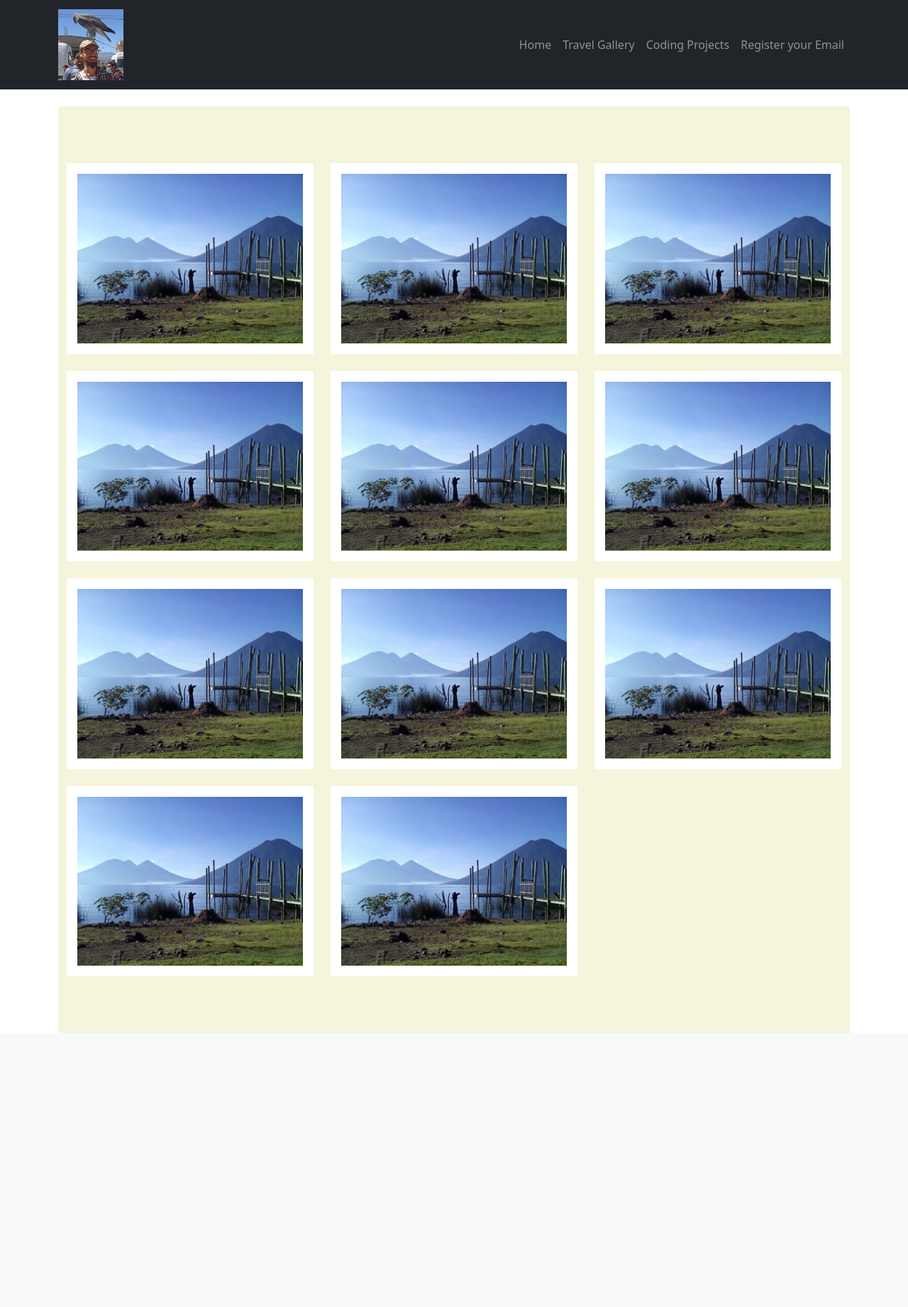
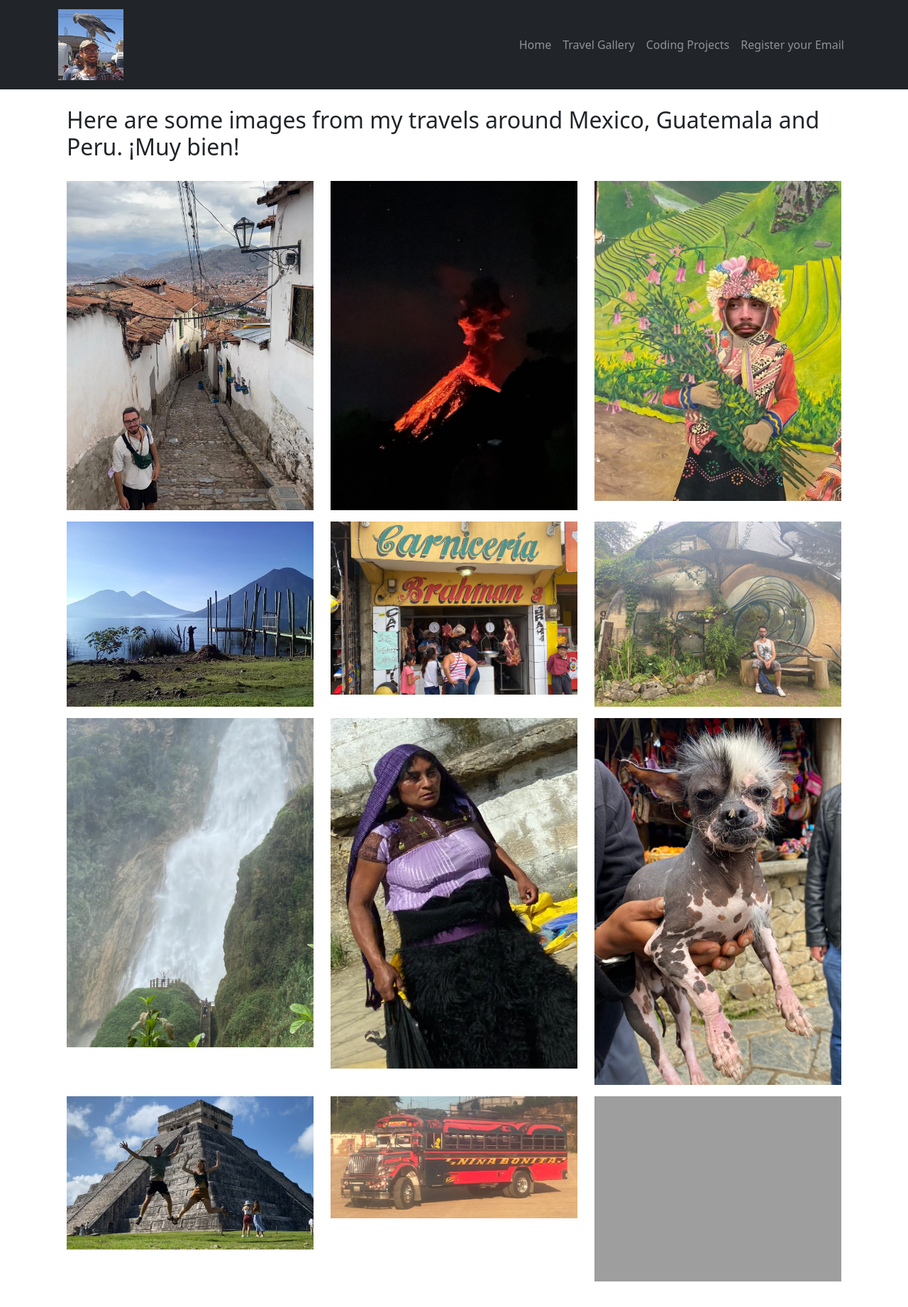
Before and after one commit to Woodenman23/PersonalSite, a Flask app: template website/templates/gallery.html in a window 1280 px wide. Shown: the whole page at 71% size. Before the commit the page ends 1456 px from the top, so only its background shows below. Run offline with Flask 3, Linux system fonts and the light colour scheme; the template is opened without the code that fills it, so the values that code supplies are empty; some libraries are stand-ins or nearby versions; grey boxes are pictures that could not be loaded.

```diff
--- /dev/null
+++ b/public-endpoint.json
@@ -0,0 +1,4 @@
+{
+    "containerName": "flask",
+    "containerPort": 5000
+}
--- a/requirements.txt
+++ b/requirements.txt
@@ -1 +1,2 @@
-Flask
+Flask===3.0.0
+flask_sqlalchemy
--- a/website/templates/gallery.html
+++ b/website/templates/gallery.html
@@ -1,102 +1,97 @@
 {% extends "layout.html" %} {% block title %}Gallery{% endblock %} {% block
 content %}
-
 <style>
-  img {
+  .gallery {
+    background-color: white;
+    padding: 20px 0;
+  }
+  .gallery img {
     max-width: 100%;
     max-height: 100%;
-  }
-
-  .gallery {
-    background-color: beige;
-    padding: 80px 0;
-  }
-  .gallery img {
     background-color: #ffffff;
-    padding: 15px;
+    padding: 0px;
     width: 100%;
+    justify-content: center;
     box-shadow: 0 0 15px rgba(0, 0, 0, 0, 0.3);
-    cursor: pointer;
   }
 </style>
 
+<div class="container">
+  <h2>
+    Here are some images from my travels around Mexico, Guatemala and Peru. ¡Muy
+    bien!
+  </h2>
+</div>
+
 <section class="gallery min-vh-100">
   <div class="container overflow-hidden">
-    <div class="row row-cols-1 row-cols-sm-2 row-cols-md-3 gy-4">
-      <div class="col">
+    <div class="row row-cols-1 row-cols-sm-2 row-cols-md-3">
+      <div class="col pb-3">
+        <img class="gallery-item" src="static/images/cusco.jpg" alt="gallery" />
+      </div>
+      <div class="col pb-3">
+        <img
+          class="gallery-item"
+          src="static/images/volcano.jpg"
+          alt="gallery"
+        />
+      </div>
+      <div class="col pb-3">
+        <img
+          class="gallery-item"
+          src="static/images/costume.jpg"
+          alt="gallery"
+        />
+      </div>
+      <div class="col pb-3">
         <img
           class="gallery-item"
           src="static/images/lakeAtitlan.jpg"
           alt="gallery"
         />
       </div>
-      <div class="col">
+      <div class="col pb-3">
         <img
           class="gallery-item"
-          src="static/images/lakeAtitlan.jpg"
+          src="static/images/carniceria.jpg"
           alt="gallery"
         />
       </div>
-      <div class="col">
+      <div class="col pb-3">
         <img
           class="gallery-item"
-          src="static/images/lakeAtitlan.jpg"
+          src="static/images/greenhouse.jpg"
           alt="gallery"
         />
       </div>
-      <div class="col">
+      <div class="col pb-3">
         <img
           class="gallery-item"
-          src="static/images/lakeAtitlan.jpg"
+          src="static/images/chiflon.jpg"
           alt="gallery"
         />
       </div>
-      <div class="col">
+      <div class="col pb-3">
         <img
           class="gallery-item"
-          src="static/images/lakeAtitlan.jpg"
+          src="static/images/chamula.jpg"
           alt="gallery"
         />
       </div>
-      <div class="col">
+      <div class="col pb-3">
+        <img class="gallery-item" src="static/images/dog.jpg" alt="gallery" />
+      </div>
+
+      <div class="col pb-3">
+        <img class="gallery-item" src="static/images/itza.jpg" alt="gallery" />
+      </div>
+      <div class="col pb-3">
+        <img class="gallery-item" src="static/images/bus2.jpg" alt="gallery" />
+      </div>
+      <div class="col pb-3">
         <img
           class="gallery-item"
-          src="static/images/lakeAtitlan.jpg"
-          alt="gallery"
-        />
-      </div>
-      <div class="col">
-        <img
-          class="gallery-item"
-          src="static/images/lakeAtitlan.jpg"
-          alt="gallery"
-        />
-      </div>
-      <div class="col">
-        <img
-          class="gallery-item"
-          src="static/images/lakeAtitlan.jpg"
-          alt="gallery"
-        />
-      </div>
-      <div class="col">
-        <img
-          class="gallery-item"
-          src="static/images/lakeAtitlan.jpg"
-          alt="gallery"
-        />
-      </div>
-      <div class="col">
-        <img
-          class="gallery-item"
-          src="static/images/lakeAtitlan.jpg"
-          alt="gallery"
-        />
-      </div>
-      <div class="col">
-        <img
-          class="gallery-item"
-          src="static/images/lakeAtitlan.jpg"
+          src="static/images/weaver.jpg"
           alt="gallery"
         />
       </div>
```
Also changed, not shown: containers.json (added, +8 -0 lines), website/templates/gallery1.html (deleted, +0 -102 lines), website/templates/joebird.html (+3 -6 lines), website/templates/login.html (added, +12 -0 lines), website/templates/name.html (added, +12 -0 lines), website/views.py (+19 -3 lines).
